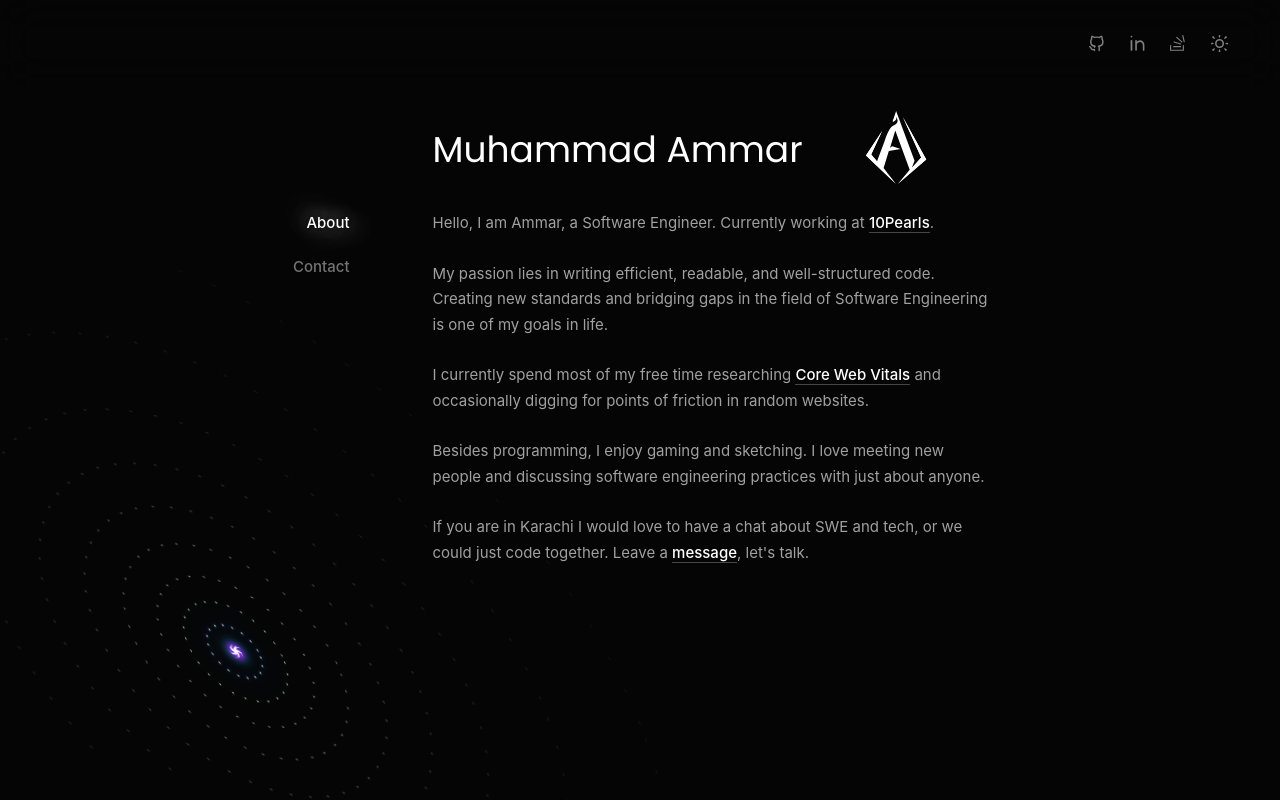
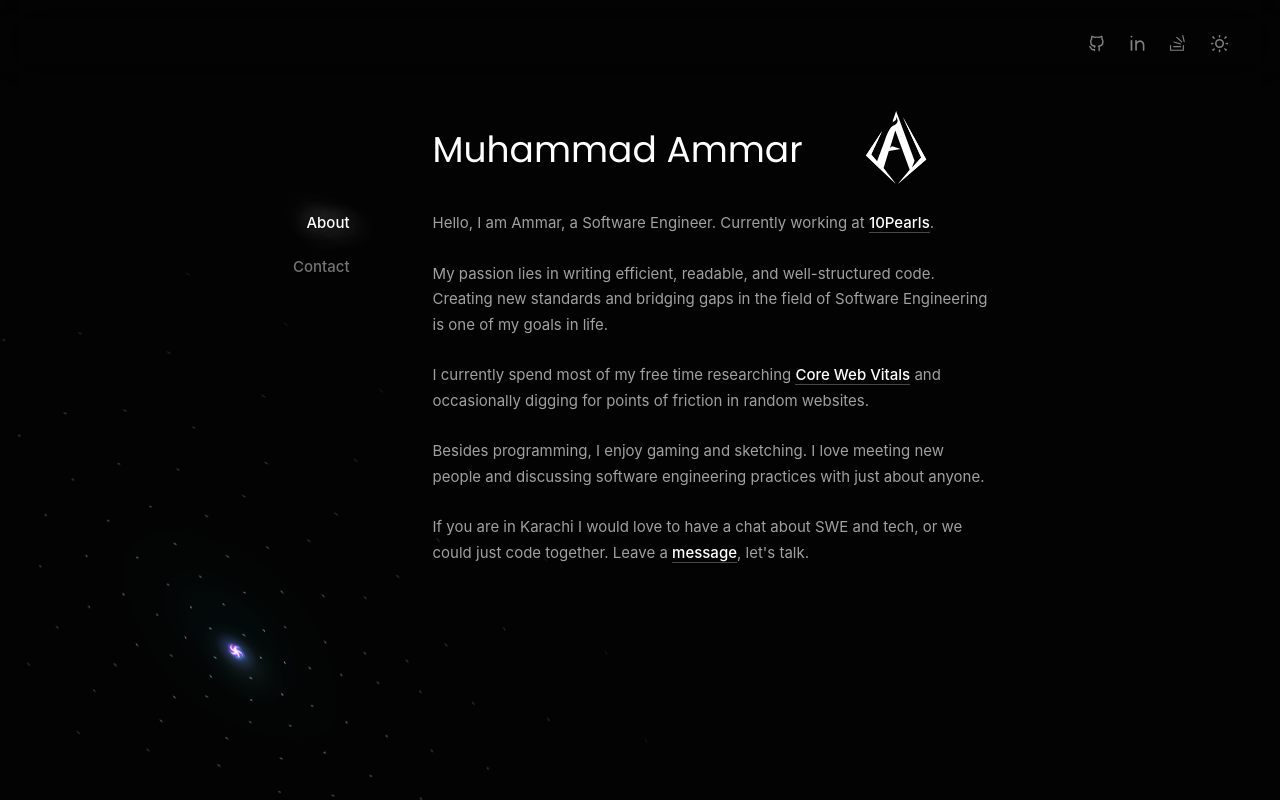
Before and after one commit to Fanoflix/personal-portfolio, a Vue app: page /about in a window 1280 px wide. Built offline with nearby package versions, Linux system fonts and the light colour scheme; a web font is replaced by a local one.

Commit message:
dev: major adjustment to spiral illustration

```diff
--- a/src/assets/variables.scss
+++ b/src/assets/variables.scss
@@ -40,7 +40,7 @@ $black: #000000;
 $black-soft: #121212;
 $black-soft2: #252525;
 $black-mute: #767676;
-$background-black: #050505;
+$background-black: #030303;
 
 $placeholder-text-light: #a0a0a0;
 $placeholder-text-dark: #797979;
--- a/src/components/illustrations/SpiralIllustration.vue
+++ b/src/components/illustrations/SpiralIllustration.vue
@@ -1,98 +1,113 @@
 <script setup lang="ts">
-import { storeToRefs } from "pinia";
-import { useThemeStore } from "@/stores/theme";
-const { isDark } = storeToRefs(useThemeStore());
+import { storeToRefs } from "pinia"
+import { useThemeStore } from "@/stores/theme"
+const { isDark } = storeToRefs(useThemeStore())
 </script>
 <template>
   <section :class="{ dark: isDark }" class="no-select spiral-container">
     <svg viewBox="0 0 1154 1080" fill="none" xmlns="http://www.w3.org/2000/svg">
+      <!-- stroke="#141414" -->
       <circle
         id="circle10"
         cx="221"
         cy="786"
         r="805"
-        stroke="#141414"
+        stroke="white"
         stroke-width="2"
         stroke-linecap="round"
         stroke-linejoin="round"
-        stroke-dasharray="6 56 6 56"
+        stroke-dasharray="6 175 6 175"
       />
+
+      <!-- stroke="#212121" -->
       <circle
         id="circle9"
         cx="221"
         cy="786"
         r="613"
-        stroke="#212121"
+        stroke="white"
         stroke-width="2"
         stroke-linecap="round"
         stroke-linejoin="round"
-        stroke-dasharray="4 52 4 52"
+        stroke-dasharray="5 170 5 170"
       />
+
+      <!-- stroke="#2b2b2b" -->
       <circle
         id="circle8"
         cx="221"
         cy="786"
         r="466"
-        stroke="#2b2b2b"
+        stroke="white"
         stroke-width="2"
         stroke-linecap="round"
         stroke-linejoin="round"
-        stroke-dasharray="4 45 4 45"
+        stroke-dasharray="4 130 4 130"
       />
+
+      <!-- stroke="#454545" -->
       <circle
         id="circle7"
         cx="221"
         cy="786"
         r="362"
-        stroke="#454545"
+        stroke="white"
         stroke-width="2"
         stroke-linecap="round"
         stroke-linejoin="round"
-        stroke-dasharray="3 40 3 40"
+        stroke-dasharray="3 120 3 120"
       />
+
+      <!-- stroke="#5c5c5c" -->
       <circle
         id="circle6"
         cx="221"
         cy="786"
         r="279"
-        stroke="#5c5c5c"
+        stroke="white"
         stroke-width="2"
         stroke-linecap="round"
         stroke-linejoin="round"
-        stroke-dasharray="3 36 3 36"
+        stroke-dasharray="3 110 3 110"
       />
+
+      <!-- stroke="#808080" -->
       <circle
         id="circle5"
         cx="221"
         cy="786"
         r="207"
-        stroke="#808080"
+        stroke="white"
         stroke-width="2"
         stroke-linecap="round"
         stroke-linejoin="round"
-        stroke-dasharray="3 30 3 33"
+        stroke-dasharray="3 100 3 100"
       />
+
+      <!-- stroke="#bababa" -->
       <circle
         id="circle4"
         cx="221"
         cy="786"
         r="145"
-        stroke="#bababa"
+        stroke="white"
         stroke-width="2"
         stroke-linecap="round"
         stroke-linejoin="round"
-        stroke-dasharray="2 28 2 29"
+        stroke-dasharray="2 82 2 80"
       />
+
+      <!-- stroke="#e8e8e8" -->
       <circle
         id="circle3"
         cx="221"
         cy="786"
         r="96"
-        stroke="#e8e8e8"
+        stroke="white"
         stroke-width="2"
         stroke-linecap="round"
         stroke-linejoin="round"
-        stroke-dasharray="2 22 2 21"
+        stroke-dasharray="2 75 2 75"
       />
       <circle
         id="circle2"
@@ -103,7 +118,7 @@ const { isDark } = storeToRefs(useThemeStore());
         stroke-width="2"
         stroke-linecap="round"
         stroke-linejoin="round"
-        stroke-dasharray="2 16 2 16"
+        stroke-dasharray="2 63 2 70"
       />
       <!-- <circle
         id="circle1"
@@ -142,7 +157,15 @@ svg {
   transform: skew(20deg, 12deg);
   will-change: transform filter;
   transition: filter 2.5s ease-in;
-  filter: invert(0.5) brightness(0.3) contrast(2);
+  filter: invert(1) brightness(0.3) contrast(2);
+
+  #centerStar {
+      filter:
+      drop-shadow(0px 0px 10px white)
+      drop-shadow(0px 0px 30px white)
+      drop-shadow(0px 0px 40px white)
+      drop-shadow(0px 0px 50px white)
+    }
 
   #centerStar,
   // #circle1,
@@ -159,47 +182,57 @@ svg {
   }
 
   #centerStar {
-    animation: rotate 4s infinite linear;
+    animation: rotate 10s infinite linear;
   }
 
-  // #circle1 {
-  //   animation: rotate 15s infinite linear;
-  // }
+  #circle1 {
+    animation: rotate 17s infinite linear;
+    opacity: 1;
+  }
 
   #circle2 {
-    animation: rotate 18s infinite linear;
+    animation: rotate 24s infinite linear;
+    opacity: 0.9;
   }
 
   #circle3 {
-    animation: rotate 40s infinite linear;
+    animation: rotate 35s infinite linear;
+    opacity: 0.8;
   }
 
   #circle4 {
-    animation: rotate 60s infinite linear;
+    animation: rotate 50s infinite linear;
+    opacity: 0.7;
   }
 
   #circle5 {
-    animation: rotate 85s infinite linear;
+    animation: rotate 75s infinite linear;
+    opacity: 0.6;
   }
 
   #circle6 {
     animation: rotate 115s infinite linear;
+    opacity: 0.5;
   }
 
   #circle7 {
     animation: rotate 140s infinite linear;
+    opacity: 0.4;
   }
 
   #circle8 {
     animation: rotate 190s infinite linear;
+    opacity: 0.3;
   }
 
   #circle9 {
     animation: rotate 240s infinite linear;
+    opacity: 0.2;
   }
 
   #circle10 {
     animation: rotate 320s infinite linear;
+    opacity: 0.1;
   }
 }
 
@@ -212,18 +245,23 @@ svg * {
     filter: none;
 
     #centerStar {
-      filter: drop-shadow(0px 0px 8px rgba(0, 234, 255, 0.5))
-        drop-shadow(3px 3px 5px rgb(208, 0, 255))
-        drop-shadow(-3px -3px 5px rgb(153, 0, 255))
-        drop-shadow(0px 0px 13px rgba(0, 234, 255, 0.6));
+      filter: drop-shadow(0px 0px 17px rgba(0, 234, 255, 0.4))
+        drop-shadow(-1px -1px 2px rgb(208, 0, 255))
+        drop-shadow(1px 1px 2px rgb(208, 0, 255))
+        drop-shadow(1px 1px 2px rgb(0, 242, 255))
+        drop-shadow(0px 0px 25px rgba(0, 234, 255, 0.2))
+        drop-shadow(0px 7px 20px rgb(247, 0, 255, 0.3))
+        drop-shadow(0px 20px 40px rgba(0, 234, 255, 0.3))
+        drop-shadow(5px 15px 35px rgba(242, 255, 0, 0.2))
+        drop-shadow(0px -40px 80px rgba(0, 234, 255, 0.7));
     }
 
-    #circle2 {
-      filter: drop-shadow(2px 2px 10px rgba(102, 0, 255, 0.5))
-        drop-shadow(-2px -2px 9px rgba(41, 80, 255, 0.5))
-        drop-shadow(0px 0px 3px rgba(0, 234, 255, 0.6))
-        drop-shadow(0px 0px 25px rgb(0, 157, 255));
-    }
+    // #circle2 {
+    //   filter: drop-shadow(2px 2px 10px rgba(102, 0, 255, 0.5))
+    //     drop-shadow(-2px -2px 9px rgba(41, 80, 255, 0.5))
+    //     drop-shadow(0px 0px 3px rgba(0, 234, 255, 0.6))
+    //     drop-shadow(0px 0px 25px rgb(0, 157, 255));
+    // }
   }
 }
 
--- a/src/components/keybindgraphic/KeybindGraphic.vue
+++ b/src/components/keybindgraphic/KeybindGraphic.vue
@@ -15,7 +15,7 @@
   </div>
 </template>
 
-<script setup lang="ts">
+<script lang="ts" setup>
 import { computed } from "vue"
 
 const ELEVATION_MULTIPLE = 2.5
@@ -28,7 +28,7 @@ interface KeybindGraphicProps {
   padding?: string // px
   borderRadius?: string // px
   elevated?: boolean
-  elevation?: string // px (elevaton cannot be greater than 2.5 of fontSize)
+  elevation: string // px (elevaton cannot be greater than 2.5 of fontSize)
   bordered?: boolean
   borderSize?: string
   borderColor?: string
@@ -42,7 +42,7 @@ interface KeybindGraphicProps {
   split?: boolean // each key is split in its own container, splits at character "+". The final result will not contain "+"
   backgroundColor?: string
   elevationColor?: string
-  opacity?: string
+  opacity?: number | string
 }
 
 /**
@@ -132,6 +132,7 @@ const cssProps = computed(() => {
 .keybind-graphic-container {
   display: inline-block;
   opacity: var(--opacity);
+  transition: all 0.5s ease;
 
   &.keybind-uppercase {
     text-transform: uppercase;
--- a/src/views/Home/HomeViewContact.vue
+++ b/src/views/Home/HomeViewContact.vue
@@ -109,7 +109,7 @@ const { isDark } = storeToRefs(themeStore)
 */
 const username: Ref<string | null> = ref(null)
 const email: Ref<string | null> = ref(null)
-const message: Ref<string | null> = ref(null)
+const message: Ref<string | number | undefined> = ref(undefined)
 const isMessageSendSuccessful: Ref<boolean> = ref(false)
 const responseMessage: Ref<string | undefined> = ref(undefined)
 const firstInput = ref<InstanceType<typeof FInput> | null>(null)
```
